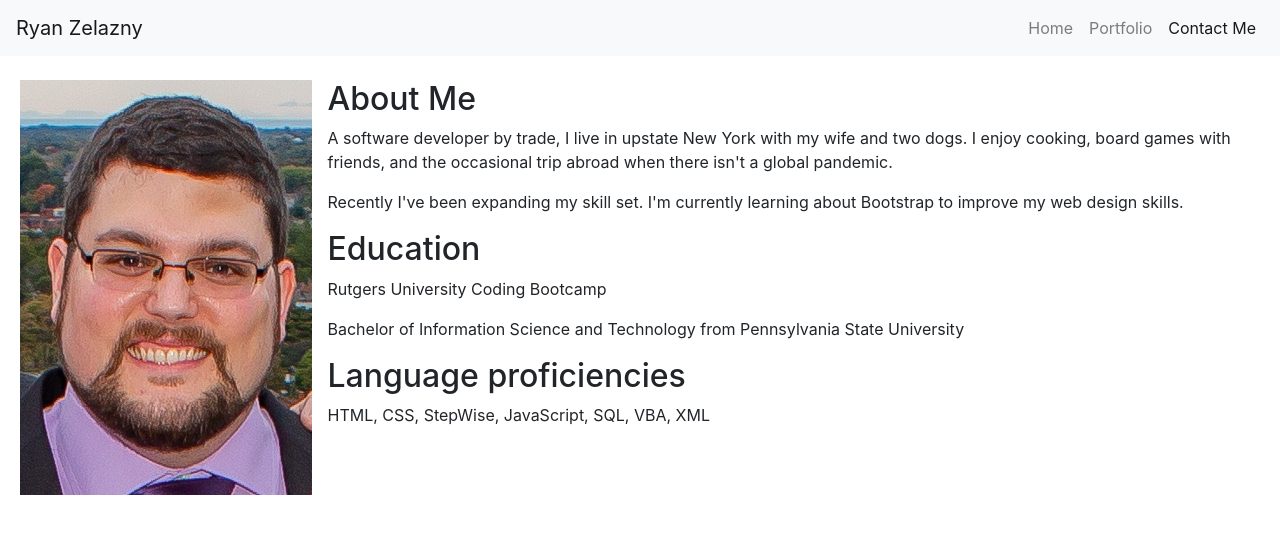
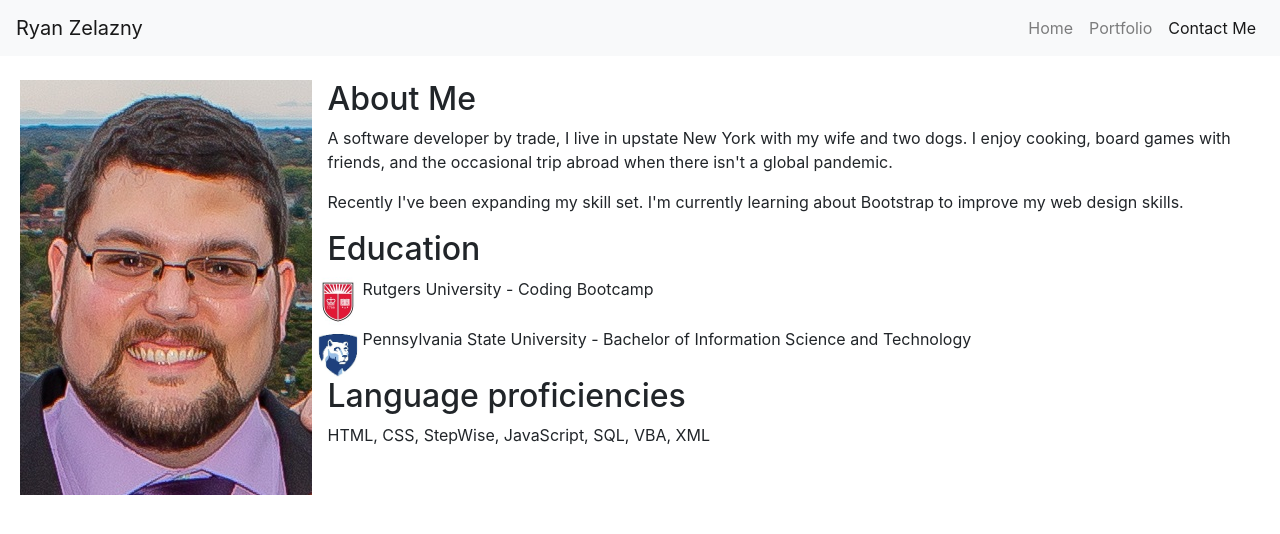
Before and after one commit to rzelazny/ZelaznyPortfolio, a plain HTML site: page index.html in a window 1280 px wide. Drawn offline with nearby package versions, Linux system fonts and the light colour scheme.

Commit message:
added icon css

```diff
--- a/index.html
+++ b/index.html
@@ -44,18 +44,29 @@
           <img id="headshot" src="assets/headshot.jpg" class="img-fluid" alt="Ryan Zelazny headshot">
       </div>
       <div class="col-lg-9">
-        <div class="header">
-          <h2>About Me</h2>
-        </div>
         <div class="section">
-          <p>A software developer by trade, I live in upstate New York with my wife and two dogs. I enjoy cooking, board games with friends, and the occasional trip abroad when there isn't a global pandemic.
-          </p>
+          <div class="header">
+            <h2>About Me</h2>
+          </div>
+          <p>A software developer by trade, I live in upstate New York with my wife and two dogs. I enjoy cooking, board games with friends, and the occasional trip abroad when there isn't a global pandemic.</p>
           <p>Recently I've been expanding my skill set. I'm currently learning about Bootstrap to improve my web design skills.</p>
 
-          <h2>Education</h2>
-            <p>Rutgers University Coding Bootcamp</p>
-            <p>Bachelor of Information Science and Technology from Pennsylvania State University</p>
-          <h2>Language proficiencies</h2>
+          <div class="header">
+            <h2>Education</h2>
+          </div>
+            <!-- Row 1 -->
+            <div class="row">
+              <img src="assets/Rutgers.png" class="img-fluid icon" alt="Rutgers Icon">
+              <p>Rutgers University - Coding Bootcamp</p>
+            </div>
+            <!-- Row 2 -->
+            <div class="row">
+              <img src="assets/PSU.png" class="img-fluid icon" alt="PSU Icon">
+              <p>Pennsylvania State University - Bachelor of Information Science and Technology</p>
+            </div>
+          <div class="header">
+            <h2>Language proficiencies</h2>
+          </div>
             <p>HTML, CSS, StepWise, JavaScript, SQL, VBA, XML</p>
         </div>
       </div>
--- a/style.css
+++ b/style.css
@@ -1,7 +1,7 @@
-.p{
-    margin: 20px;
-    padding-right: 50px ;
-}
 #headshot{
     margin-left: 20px;
 }
+.icon{
+    width: 50px;
+    height: 50px;
+}
```
